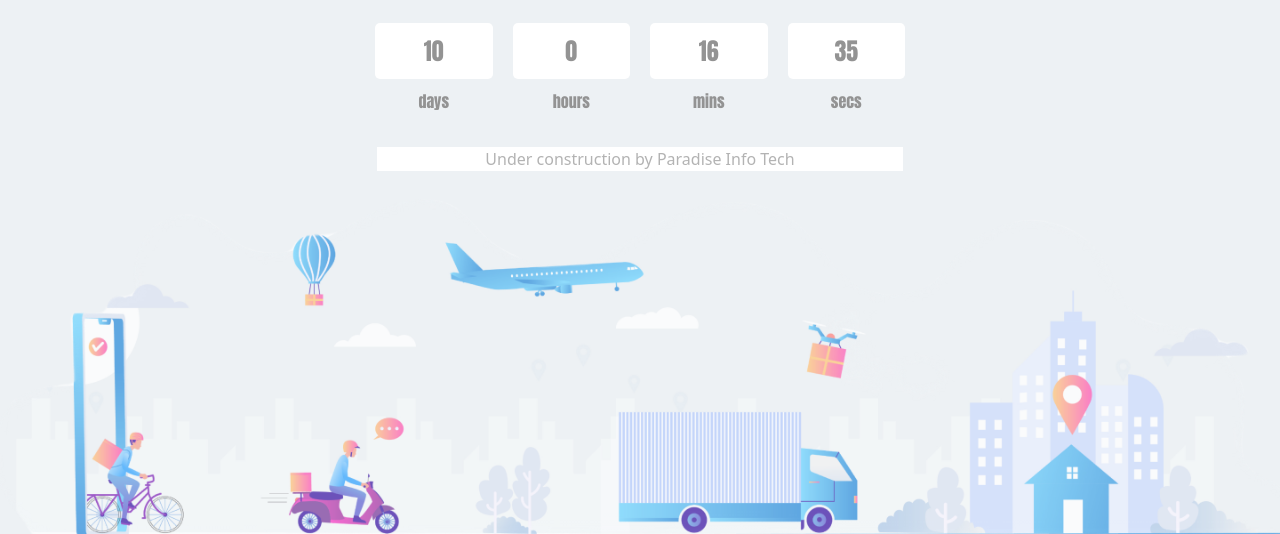
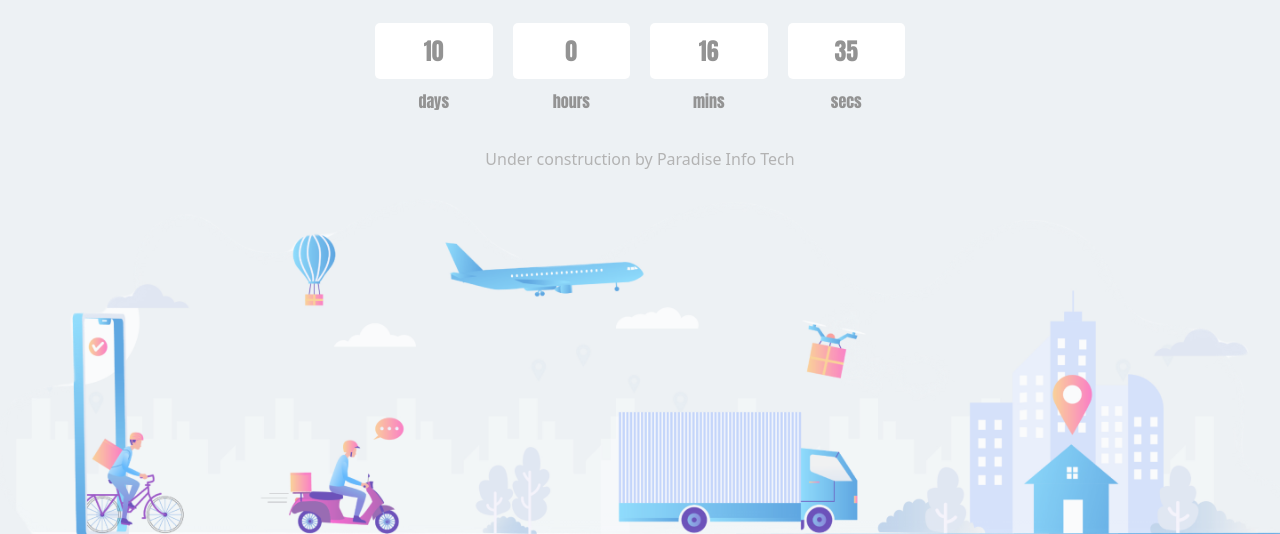
Before and after one commit to nishantasapkota/construction, a plain HTML site: page index.html in a window 1280 px wide. Shown: the part 266-800 px from the top of the page. Drawn offline with nearby package versions, Linux system fonts and the light colour scheme.

Commit message:
background-fix

```diff
--- a/style.css
+++ b/style.css
@@ -96,7 +96,7 @@ h1 {
   margin-top: 1.5rem;
   font-size: 1rem;
   color: #b3b3b3;
-  background-color: white;
+  background-color: #edf1f4;
 }
 
 .digits {
```
